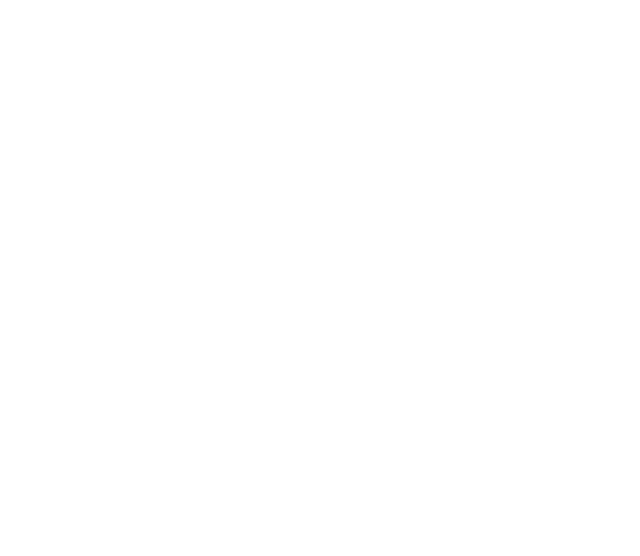
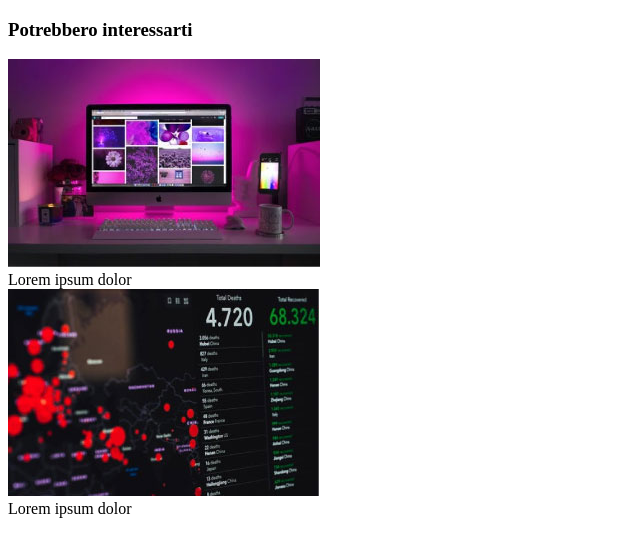
Before and after one commit to MirkoGLostia/html-css-booleaner, a plain HTML site: page index.html in a window 1280 px wide. Shown: the whole page, without its empty margins (0-640 px from the left). Drawn offline with Linux system fonts and the light colour scheme.

Commit message:
html_footer

```diff
--- a/index.html
+++ b/index.html
@@ -40,6 +40,15 @@
 
     <!-- footer: images -->
     <footer>
+        <h3>Potrebbero interessarti</h3>
+        <div class="footer-img">
+            <img src="img/monitor.jpg" alt="monitor">
+            <div class="footer-img-txt">Lorem ipsum dolor</div>
+        </div>
+        <div class="footer-img">
+            <img src="img/graph.jpg" alt="graphic">
+            <div class="footer-img-txt">Lorem ipsum dolor</div>
+        </div>
 
     </footer>
 
```
